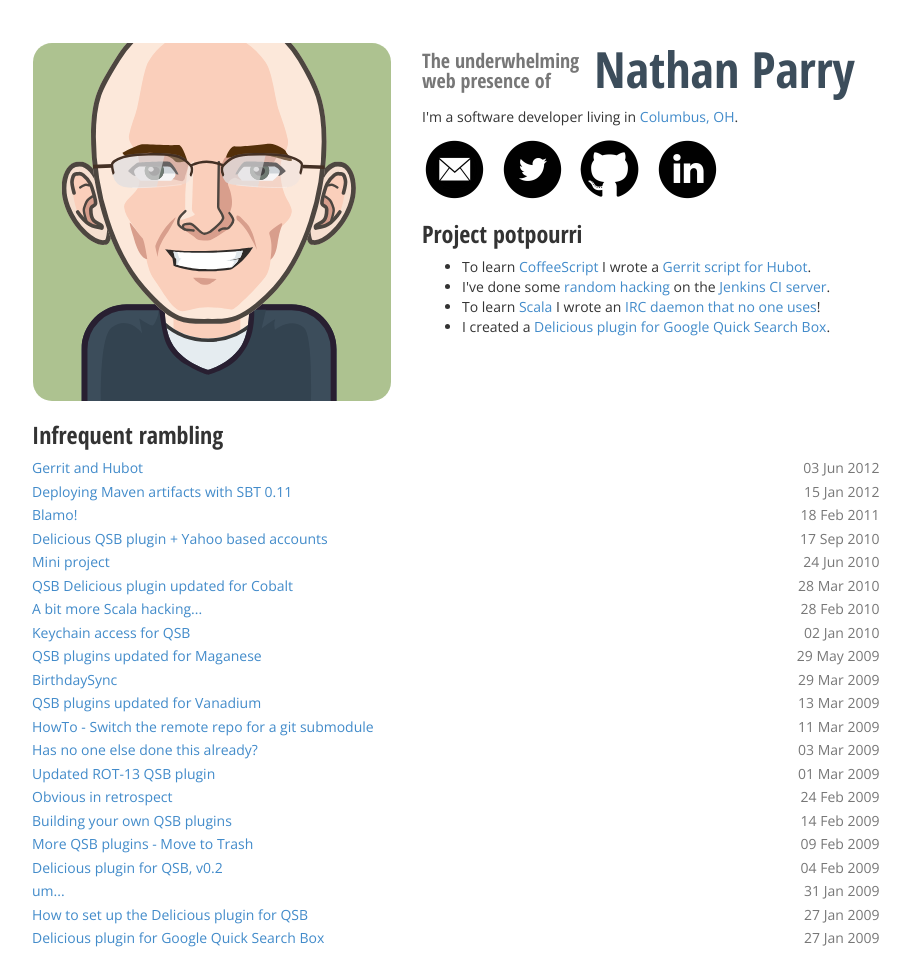
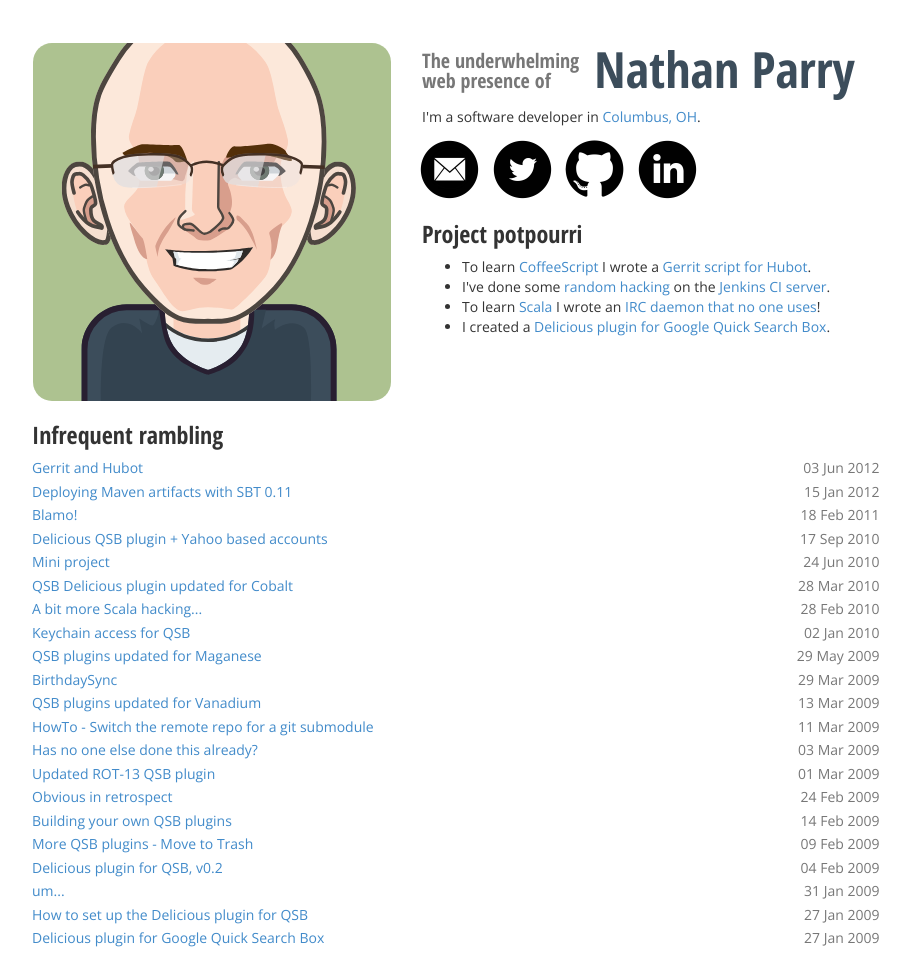
Before and after one commit to nparry/nparry.com, a Jekyll site: the page built from index.html, in a window 1280 px wide. Shown: the whole page, without its empty margins (38-948 px from the left). Built offline with Jekyll 4.4.1, drawn with Linux system fonts in a browser that asks for light colours.

Commit message:
Better display on iPhone

```diff
--- a/css/site.css
+++ b/css/site.css
@@ -10,6 +10,7 @@
 
 h1 {
   margin-top: 0;
+  font-size: 55px;
 }
 
 h1.frontpage {
@@ -18,10 +19,13 @@
 
 h1 small {
   display: block;
-  font-size: 60%;
+  font-size: 35%;
 }
 
 @media (min-width: 768px) {
+  h1 {
+    font-size: 36px;
+  }
   h1 small {
     display: inline;
     font-size: 65%;
@@ -51,6 +55,10 @@
   margin-right: 1em;
 }
 
+.contact-links li {
+  padding-left: 0;
+}
+
 .icon {
   width: 64px;
   height: 64px;
--- a/index.html
+++ b/index.html
@@ -11,8 +11,8 @@
   <div class="col-md-8">
     <img class="avatar avatar-small pull-left visible-sm-block" alt="" src="/images/cartoon-avatar.svg">
     <h1 class="frontpage"><small>The underwhelming web presence of</small> Nathan Parry</h1>
-    <p>I'm a software developer living in <a aria-label="Wikipedia article" href="http://en.wikipedia.org/wiki/Columbus,_oh">Columbus, OH</a>.
-    <ul class="list-inline">
+    <p>I'm a software developer in <a aria-label="Wikipedia article" href="http://en.wikipedia.org/wiki/Columbus,_oh">Columbus, OH</a>.
+    <ul class="list-inline contact-links">
       <li><a title="Contact me via email" href="mailto:nparry@gmail.com"><img class="icon" alt="Contact me via email" src="/images/icon_email.png"></a></li>
       <li><a title="Follow me on Twitter" href="https://twitter.com/nriposte/"><img class="icon" alt="Follow me on Twitter" src="/images/icon_twitter.png"></a></li>
       <li><a title="View my projects on Github" href="https://github.com/nparry/"><img class="icon" alt="View my projects on Github" src="/images/icon_github.png"></a></li>
```
